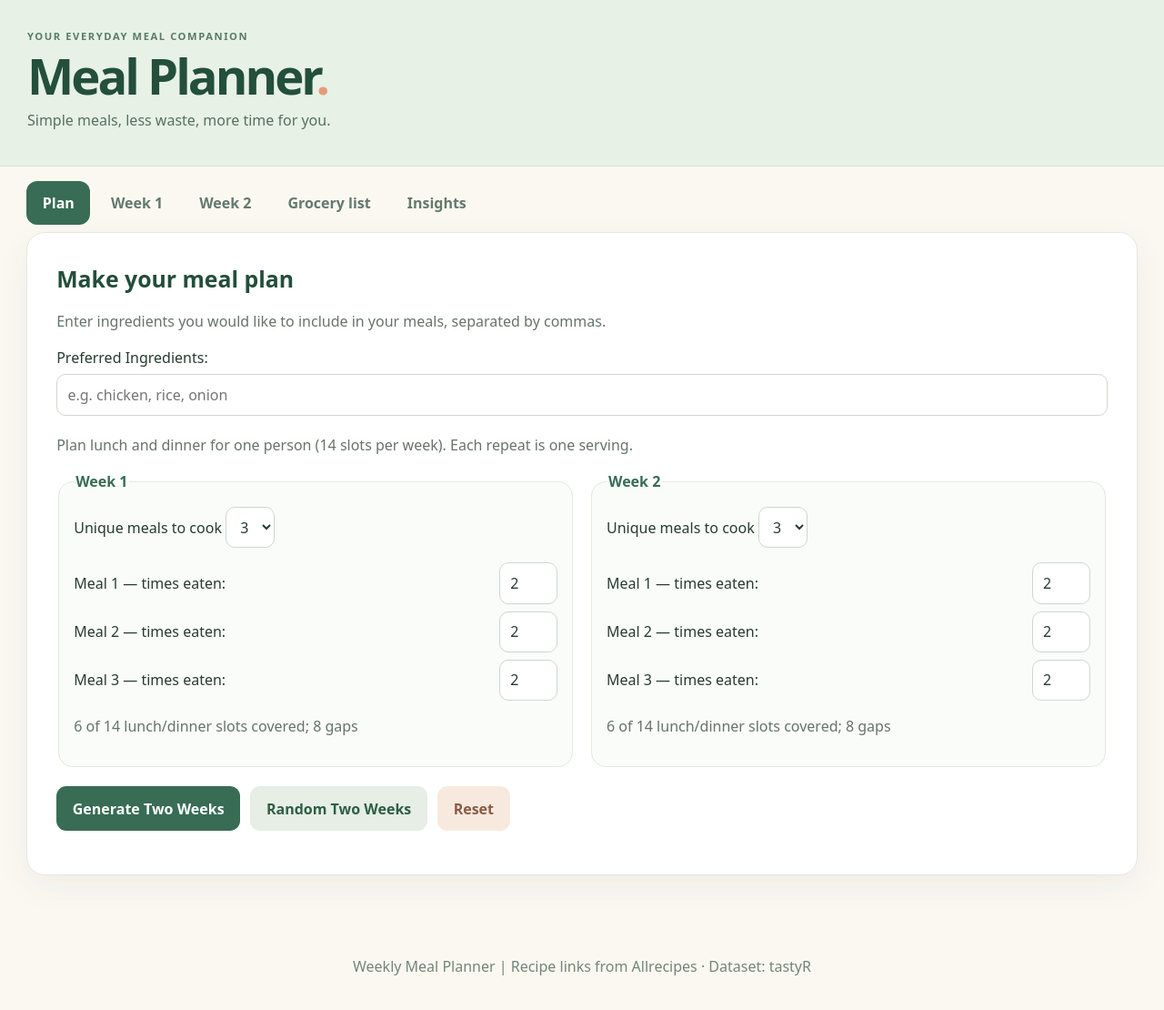
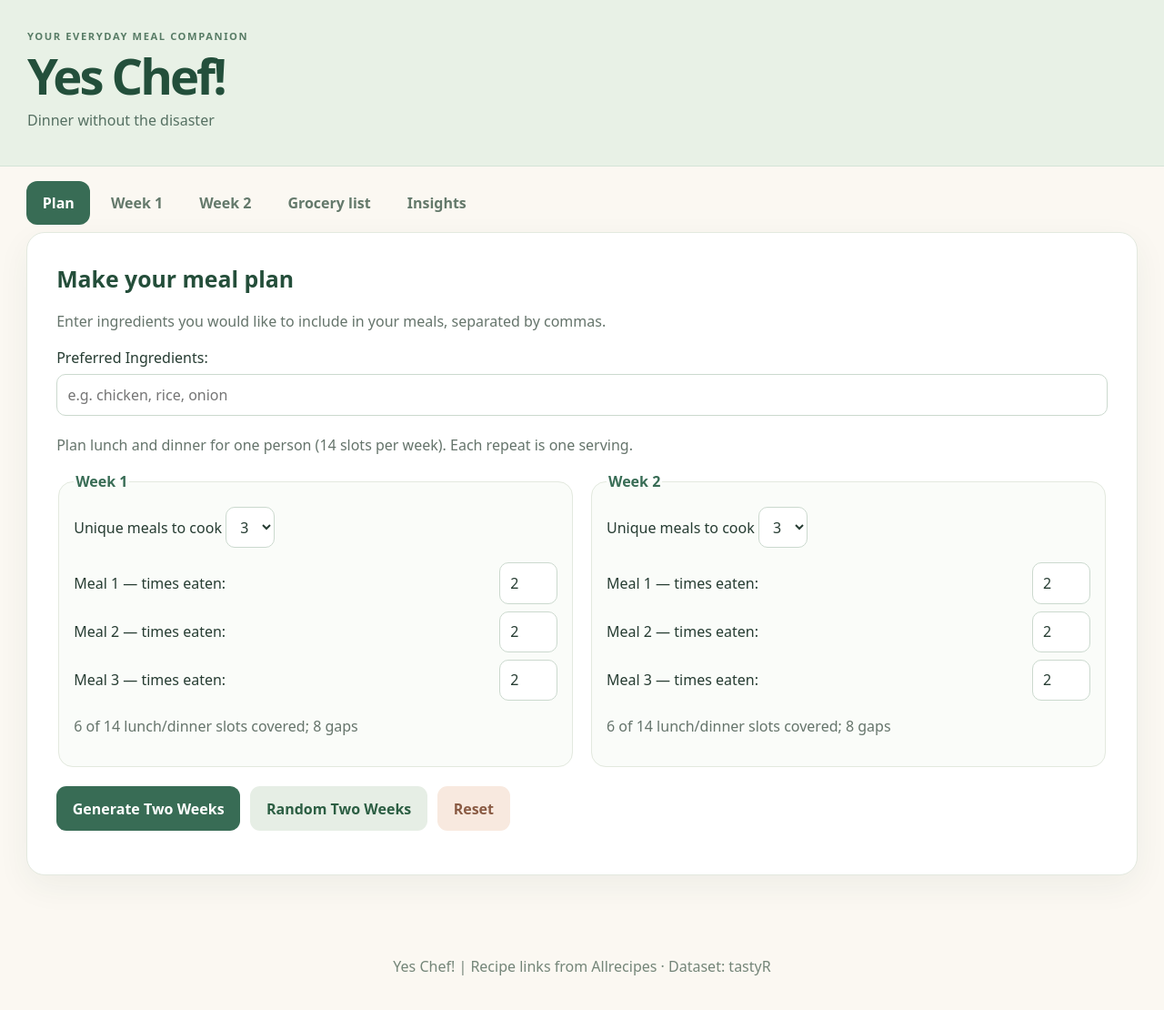
Before and after one commit to kjlee122/recipe_finder_allrecipies, a plain HTML site: page index.html in a window 1280 px wide. Shown: the whole page at 91% size. Drawn offline with Linux system fonts and the light colour scheme.

Commit message:
Add files via upload

```diff
--- a/index.html
+++ b/index.html
@@ -8,7 +8,7 @@
   <meta name="viewport"
         content="width=device-width, initial-scale=1.0">
 
-  <title>Meal Planner · Two Weeks</title>
+  <title>Yes Chef!</title>
 
   <link rel="stylesheet" href="style.css?v=6">
 </head>
@@ -17,10 +17,10 @@
 
   <header>
     <div class="eyebrow">YOUR EVERYDAY MEAL COMPANION</div>
-    <h1>Meal Planner<span class="heading-dot">.</span></h1>
+    <h1>Yes Chef!</h1>
 
     <p>
-      Simple meals, less waste, more time for you.
+      Dinner without the disaster
     </p>
   </header>
 
@@ -183,7 +183,7 @@
 
   <footer>
     <p>
-      Weekly Meal Planner |
+      Yes Chef! |
       Recipe links from Allrecipes · Dataset: tastyR
     </p>
   </footer>
```
